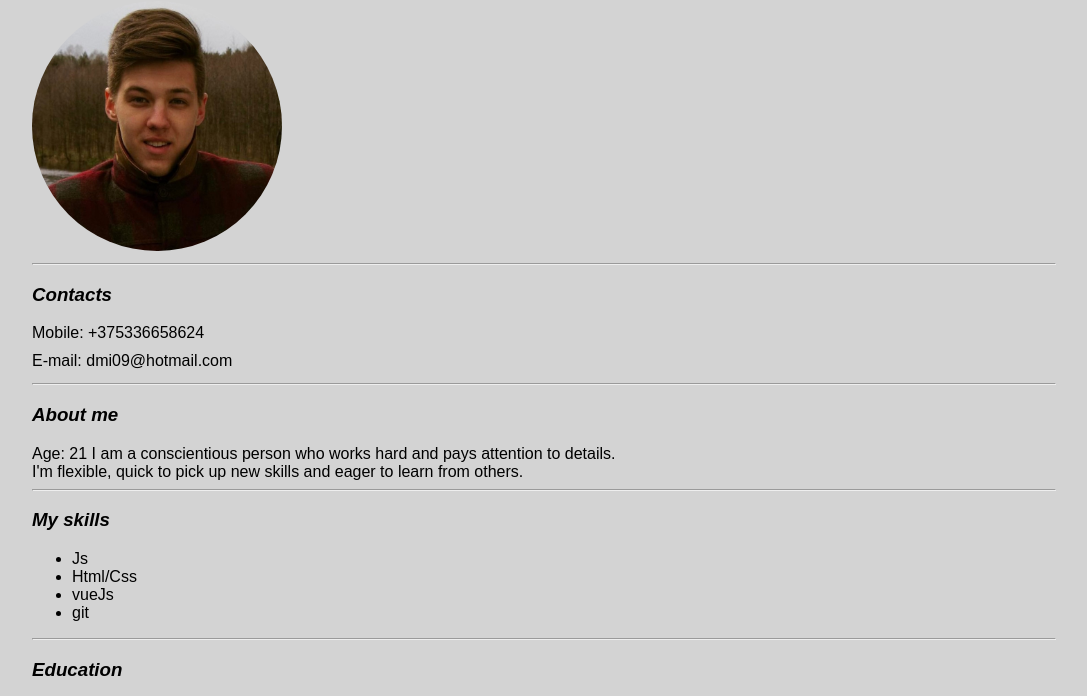
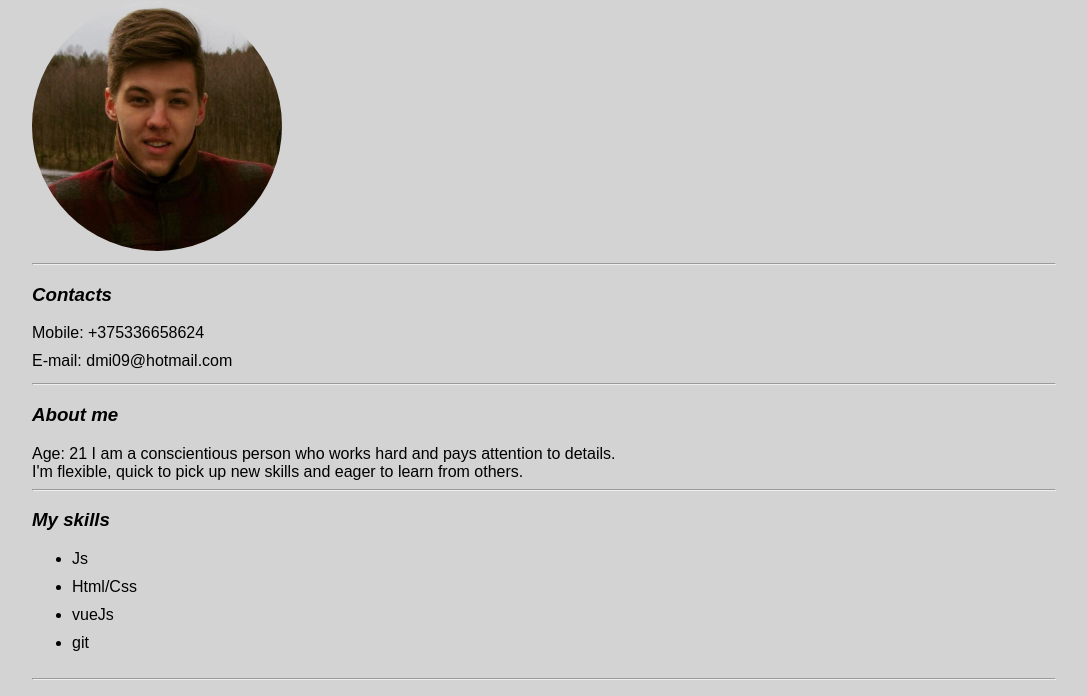
Before and after one commit to qucca/rsschool-codejam1-cv, a plain HTML site: page index.html in a window 1280 px wide. Shown: the part 79-775 px from the top of the page, without its empty margins (96-1183 px from the left). Drawn offline with Linux system fonts and the light colour scheme.

Commit message:
style: add paddings to list elements

```diff
--- a/style.css
+++ b/style.css
@@ -23,3 +23,7 @@ h3 {
 .mail {
     padding-bottom: 5px;
 }
+
+li {
+    padding-bottom: 10px;
+}
```
